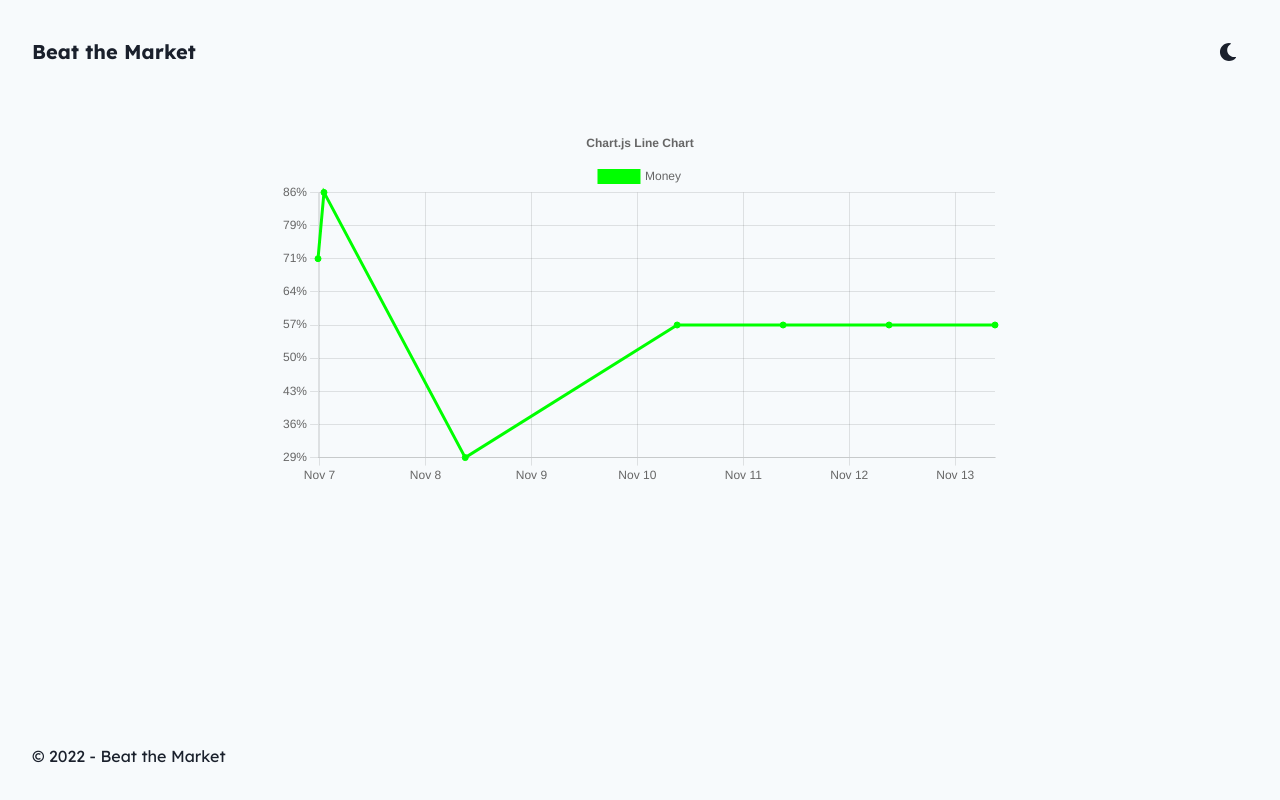
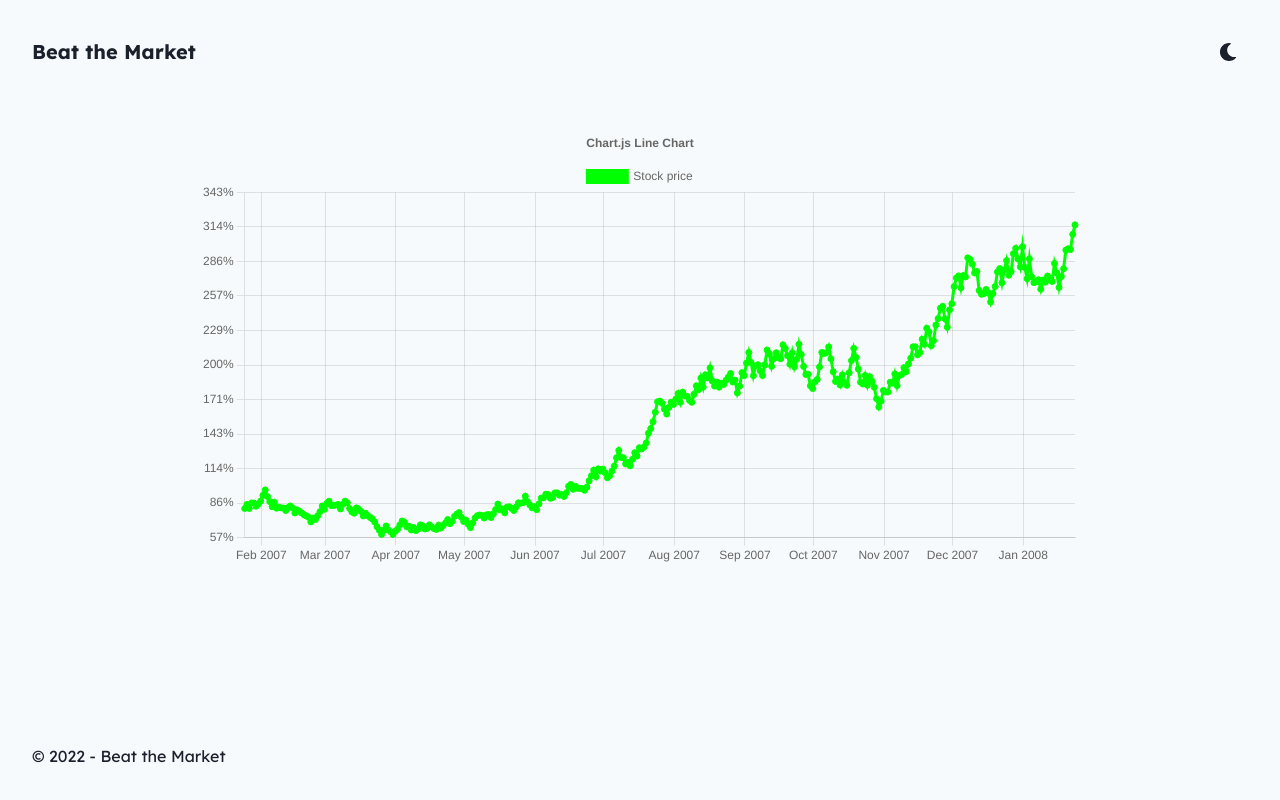
Before and after one commit to butasebi/BeatTheMarket, a React (Create React App) app in the folder front/: page / in a window 1280 px wide. Built offline with nearby package versions, Linux system fonts and the light colour scheme.

Commit message:
feat: display generated data
Now, instead of using static data, the data in the chart is the generated one.

```diff
--- a/front/src/components/game/EvolutionChart.jsx
+++ b/front/src/components/game/EvolutionChart.jsx
@@ -13,6 +13,7 @@ import { Line } from 'react-chartjs-2';
 import { Box } from '@chakra-ui/react';
 import 'chartjs-adapter-date-fns';
 
+// Prepare ChartJS
 ChartJS.register(
   CategoryScale,
   TimeScale,
@@ -24,16 +25,42 @@ ChartJS.register(
   Legend,
 );
 
-export const options = {
+function prepareRawData(rawData) {
+  const data = { datasets: [] };
+  data.datasets.push({
+    label: 'Stock price',
+    data: rawData.map(item => ({ x: item.date, y: item.price })),
+    borderColor: 'lime',
+    backgroundColor: 'lime',
+  });
+
+  return data;
+}
+
+function getChartTimeUnit(dataTimeInterval) {
+  // Minute-by-minute data => hour unit
+  // Day-by-day data => month unit
+  // Week-by-week data => year unit
+
+  if (dataTimeInterval === 'minute') {
+    return 'hour';
+  } else if (dataTimeInterval === 'day') {
+    return 'month';
+  } else if (dataTimeInterval === 'week') {
+    return 'year';
+  }
+}
+
+function getOptions(dataTimeInterval) {
+  const timeUnit = getChartTimeUnit(dataTimeInterval);
+
+  return {
     responsive: true,
     scales: {
       x: {
         type: 'time',
         time: {
-        unit: 'day',
-        displayFormats: {
-          quarter: 'MMM YYYY',
-        },
+          unit: timeUnit,
         },
       },
       y: {
@@ -59,48 +86,18 @@ export const options = {
       },
     },
   };
+}
 
-export const data = {
-  datasets: [
-    {
-      label: 'Money',
-      data: [
-        {
-          x: '2021-11-06 23:39:30',
-          y: 50,
-        }, {
-          x: '2021-11-07 01:00:28',
-          y: 60,
-        }, {
-          x: '2021-11-08 09:00:28',
-          y: 20,
-        },
-        {
-          x: '2021-11-10 09:00:28',
-          y: 40,
-        },
-        {
-          x: '2021-11-11 09:00:28',
-          y: 40,
-        },
-        {
-          x: '2021-11-12 09:00:28',
-          y: 40,
-        },
-        {
-          x: '2021-11-13 09:00:28',
-          y: 40,
-        },
-      ],
-      borderColor: 'lime',
-      backgroundColor: 'lime',
-    },
-  ],
-};
+function EvolutionChart(props) {
+  // Props
+  const rawData = props.rawData;
+  const dataTimeInterval = props.dataTimeInterval;
 
-function EvolutionChart() {
+  const data = prepareRawData(rawData);
+  const options = getOptions(dataTimeInterval);
+
   return (
-    <Box maxWidth='45em' margin='auto'>
+    <Box maxWidth='55em' margin='auto'>
       <Line data={data} options={options} />
     </Box>
   );
--- a/front/src/components/game/Game.jsx
+++ b/front/src/components/game/Game.jsx
@@ -1,10 +1,14 @@
 import { Box } from '@chakra-ui/react';
 import EvolutionChart from './EvolutionChart';
+import { generateStockData } from './dataGenerator';
 
 function Game() {
+  const timeInterval = 'day';
+  const data = generateStockData(timeInterval);
+
   return (
     <Box>
-      <EvolutionChart />
+      <EvolutionChart rawData={data} dataTimeInterval={timeInterval} />
     </Box>
   );
 }
--- a/front/src/components/game/dataGenerator.js
+++ b/front/src/components/game/dataGenerator.js
@@ -1,4 +1,4 @@
-const VALID_TIME_INTERVALS = ['minute', 'day', 'week', 'month'];
+const VALID_TIME_INTERVALS = ['minute', 'day', 'week'];
 
 function generateRandomDate() {
   const endDate = new Date(`${new Date().getFullYear() - 10}-01-01`);
@@ -9,7 +9,7 @@ function generateRandomDate() {
 
 function getNextDate(currentDate, timeInterval) {
   if (!VALID_TIME_INTERVALS.includes(timeInterval)) {
-    throw new Error('The timeStep must be minute/day/week/month.');
+    throw new Error('The timeStep must be minute/day/week.');
   }
 
   const newDate = new Date(currentDate);
@@ -19,16 +19,27 @@ function getNextDate(currentDate, timeInterval) {
     newDate.setDate(newDate.getDate() + 1);
   } else if (timeInterval === 'week') {
     newDate.setDate(newDate.getDate() + 7);
-  } else if (timeInterval === 'month') {
-    newDate.setMonth(newDate.getMonth() + 1);
   }
 
   return newDate;
 }
 
+function getNumberOfDatapoints(timeInterval) {
+  // minute-by-minute interval => time frame of 6 hours => 360 datapoints
+  // day-by-day interval => time frame of 1 year => 365 datapoints
+  // week-by-week interval => time frame of 10 years => 520 datapoints
+  if (timeInterval === 'minute') {
+    return 360;
+  } else if (timeInterval === 'day') {
+    return 365;
+  } else if (timeInterval === 'week') {
+    return 520;
+  }
+}
+
 function generateStockData(timeInterval) {
   if (!VALID_TIME_INTERVALS.includes(timeInterval)) {
-    throw new Error('The timeStep must be minute/day/week/month.');
+    throw new Error('The timeStep must be minute/day/week.');
   }
 
   const PRICE_VOLATILITY = 0.06;
@@ -37,10 +48,10 @@ function generateStockData(timeInterval) {
   const startPrice = Math.random() * 100 + 40;
   const stockData = [{ date: startDate, price: startPrice }];
 
-  for (let i = 1; i < 100; i++) {
+  for (let i = 1; i < getNumberOfDatapoints(timeInterval); i++) {
     const prevData = stockData[i - 1];
 
-    const changePercent = 2 * PRICE_VOLATILITY * (Math.random() - 0.5);
+    const changePercent = 2 * PRICE_VOLATILITY * (Math.random() - 0.48);
     const newPrice = prevData.price + prevData.price * changePercent;
     const newDate = getNextDate(prevData.date, timeInterval);
 
```
Lines whose indentation alone changed are shown as unchanged.
